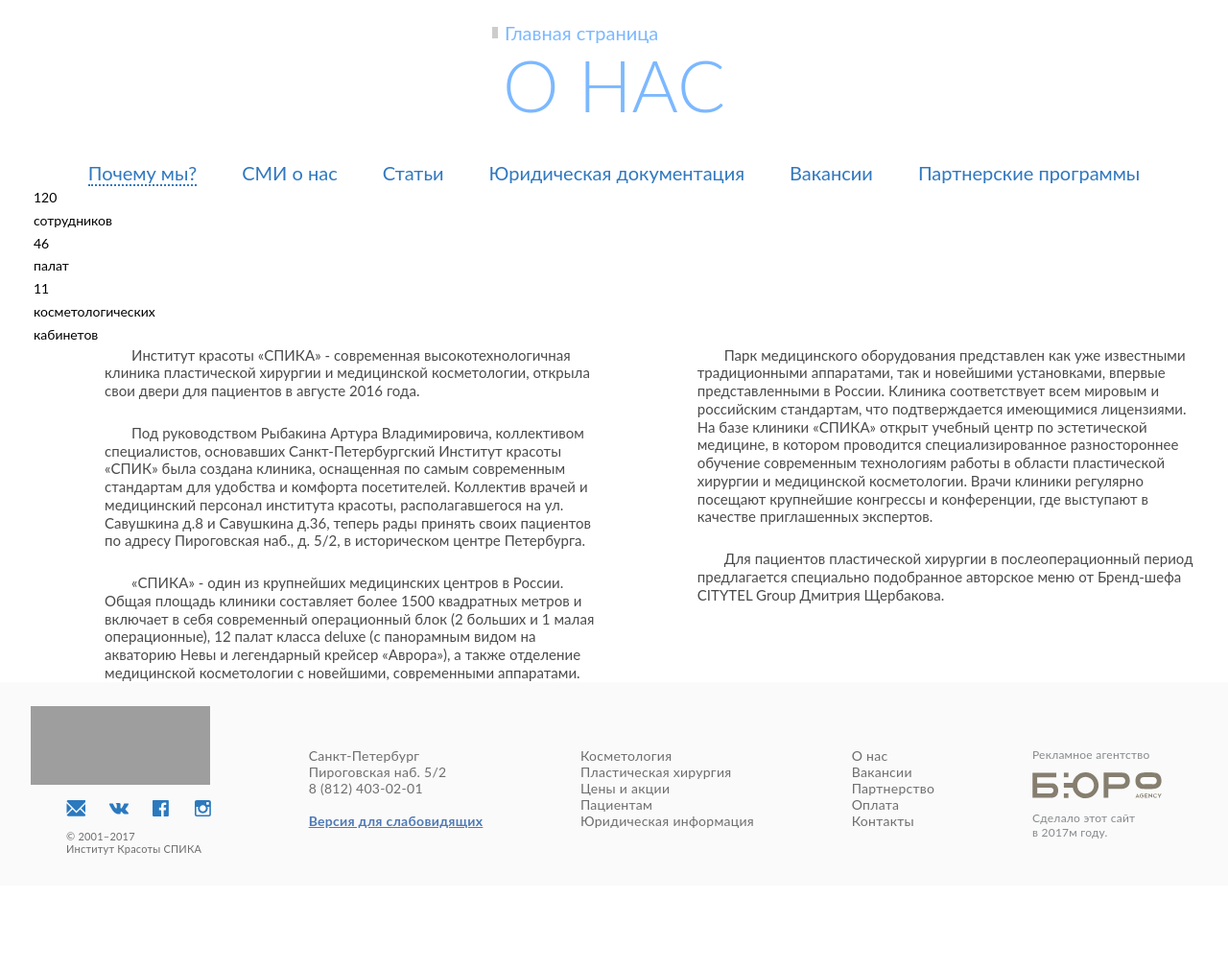
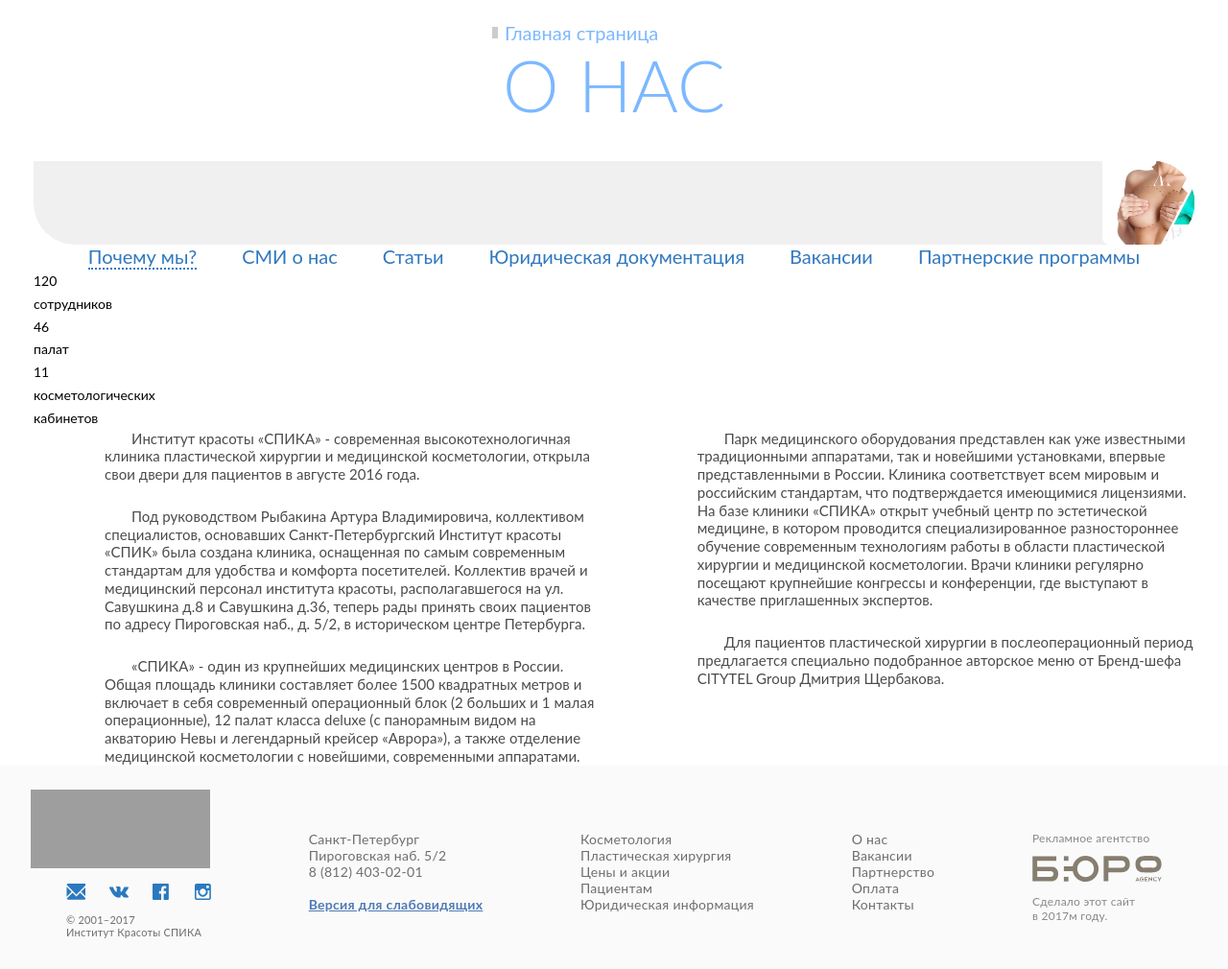
Before and after one commit to AniLiss/spika, a PHP site: page /about.php in a window 1280 px wide. Shown: the part 85-1095 px from the top of the page at 96% size. Before the commit the page ends 976 px from the top, so only its background shows below. Run offline with PHP 8.4, Linux system fonts and the light colour scheme; some web fonts are replaced; grey boxes are pictures that could not be loaded.

Commit message:
HTML about.php

```diff
--- a/www/about.php
+++ b/www/about.php
@@ -9,7 +9,7 @@
     <?php include "blocks/css.php"; ?>
 </head>
 
-<body>
+<body class="page-about">
 
 <?php include "blocks/header.php"; ?>
 
@@ -27,14 +27,19 @@
 <!-- // Заголовок + хлебные крошки -->
 
 <!-- Контент страницы  -->
-<main class="main-content about">
+<main class="main-content">
     <div class="container">
 
-    	<!-- Блок с картинкой -->
-        <div class="image-block">
-            <img src="" alt="">
+    	<!-- Слайдер -->
+        <div class="text-image-block text-image-block_image-slider"><!-- Это у нас превращается в слайдер (слева и справа от него - перключалки) -->
+            <div class="text-image-block__slider-wrapper">
+                <div class="text-image-block__slide"><img src="img/imageblock/example.png" alt="@@" class="text-image-block__bgimage"></div>
+                <div class="text-image-block__slide"><img src="img/imageblock/example.png" alt="@@" class="text-image-block__bgimage"></div>
+                <div class="text-image-block__slide"><img src="img/imageblock/example.png" alt="@@" class="text-image-block__bgimage"></div>
+                <div class="text-image-block__slide"><img src="img/imageblock/example.png" alt="@@" class="text-image-block__bgimage"></div>
+            </div>
         </div>
-        <!-- // Блок с картинкой -->
+        <!-- // Слайдер -->
 
     	<!-- Переключатели контента -->
         <ul class="content-changer">
@@ -48,19 +53,18 @@
         <!-- // Переключатели контента -->
 
         <!-- Инфоблок -->
-        <div class="info-block">
+        <div class="about-infoblock">
         	<div>
-        		<p class="number">120</p>
-        		<p>сотрудников</p>
+        		<p class="about-infoblock__number">120</p>
+        		<p class="about-infoblock__text">сотрудников</p>
         	</div>
         	<div>
-        		<p class="number">46</p>
-        		<p>палат</p>
+        		<p class="about-infoblock__number">46</p>
+        		<p class="about-infoblock__text">палат</p>
         	</div>
         	<div>
-        		<p class="number">11</p>
-        		<p>косметологических<br>
-        		кабинетов</p>
+        		<p class="about-infoblock__number">11</p>
+        		<p class="about-infoblock__text">косметологических<br> кабинетов</p>
         	</div>
         </div>
         <!-- // Инфоблок -->
@@ -80,20 +84,20 @@
         <!-- // 2 колонки -->
 
         <!-- Слайдер -->
-        <div class="slider">
-        	<div class="wrapper">
-        		<div class="slide">
-        			<img src="" alt="">
-        			<img src="" alt="">
+        <div class="content-slider"><!-- basics.scss -->
+        	<div class="content-slider__wrapper">
+        		<div class="slide columns">
+        			<div class="content-slider__image columns__two"><img src="" alt=""></div>
+        			<div class="content-slider__image columns__two"><img src="" alt=""></div>
         		</div>
-        		<div class="slide">
-        			<img src="" alt="">
-        			<img src="" alt="">
+        		<div class="slide columns">
+        			<div class="content-slider__image columns__two"><img src="" alt=""></div>
+        			<div class="content-slider__image columns__two"><img src="" alt=""></div>
         		</div>
         	</div>
-        	<div class="slider-arrows">
-        		<a href="" class="arrow"></a>
-        		<a href="" class="arrow"></a>
+        	<div class="content-slider-arrows">
+        		<a href="#" class="slider-arrow slider-arrow_prev"><img src="#" alt=""></a><!-- Стили стрелок в basics, положение - внутри slider-arrows. Эти же стили используются для стрелок верхнего слайдера (которые слева и справа прилеплены к экрану) -->
+        		<a href="#" class="slider-arrow slider-arrow_next"><img src="#" alt=""></a><!-- Стрелочек если нет в svg, делаем серый квадрат img, потом заменим -->
         	</div>
         </div>
         <!-- // Слайдер -->
```
